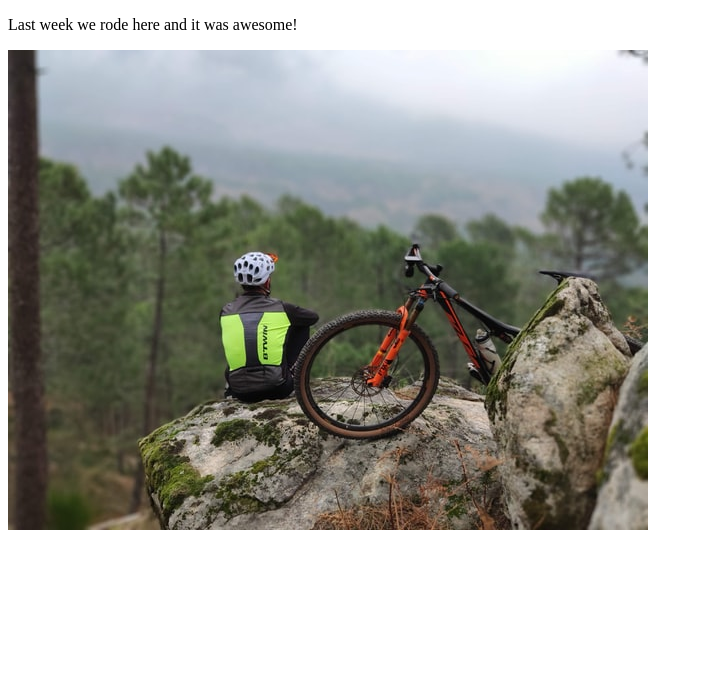
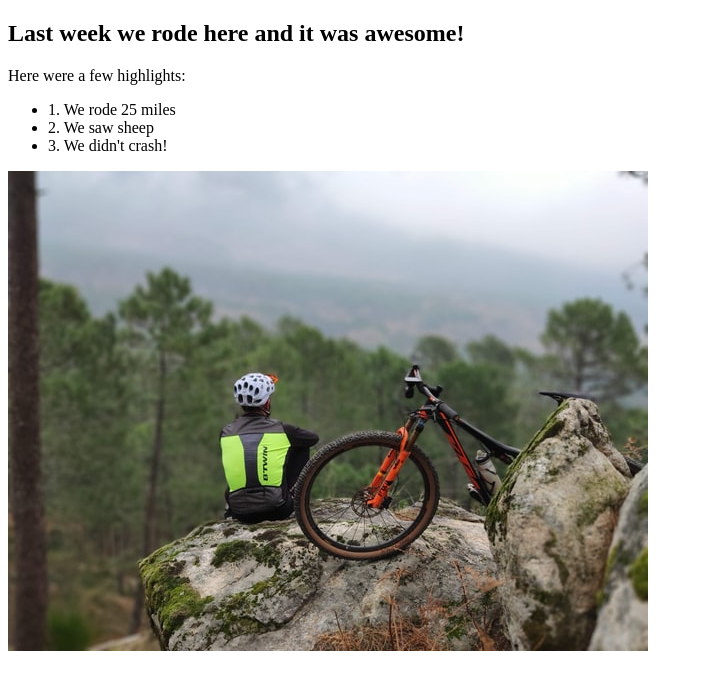
Before and after one commit to henryraether/HW1, a plain HTML site: page Blog.html in a window 1280 px wide. Shown: the whole page, without its empty margins (0-703 px from the left). Drawn offline with Linux system fonts and the light colour scheme.

Commit message:
Updated Blog with list V8

```diff
--- a/Blog.html
+++ b/Blog.html
@@ -3,7 +3,13 @@
     <title> Blog </title>
 </head>
 <body>
-    <p> Last week we rode here and it was awesome!</p>
+    <h2> Last week we rode here and it was awesome!</h2>
+    <p> Here were a few highlights:</p>
+    <ul>
+        <li>1. We rode 25 miles</li>
+        <li>2. We saw sheep</li>
+        <li>3. We didn't crash!</li>
+    </ul>
     <p><img src="Spain Riding.jpg"></p>
 </body>
 </html>
```
